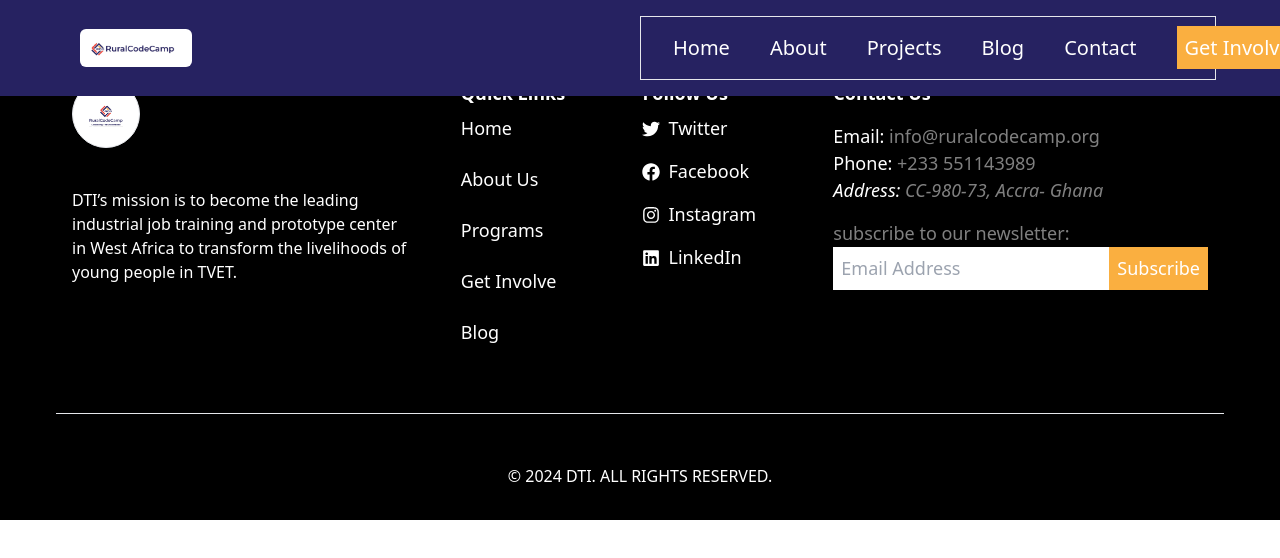
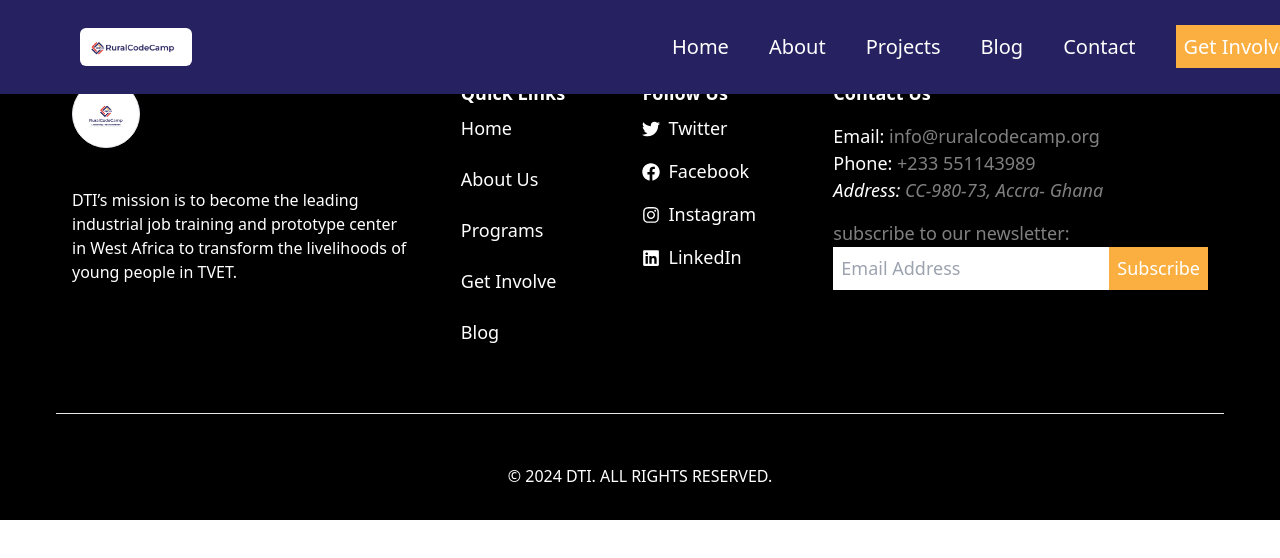
Before and after one commit to NextHubImpact/console-ghana, a React (Vite) app: page /applyhere in a window 1280 px wide. Shown: the top 558 px of the page. Built offline with nearby package versions, Linux system fonts and the light colour scheme.

Commit message:
nav border removed

```diff
--- a/src/components/Navbar.jsx
+++ b/src/components/Navbar.jsx
@@ -86,7 +86,7 @@ const Navbar = ({}) => {
 
         {sidebar ? <Sidebar /> : ""}
 
-        <nav className="hidden border lg:block w-[50%] ">
+        <nav className="hidden  lg:block w-[50%] ">
           <ul className="lg: flex text-nowrap gap-2 py-2  justify-between items-center xl:p-4 ">
             {SidebarData.map((item, index) => {
               return (
```
